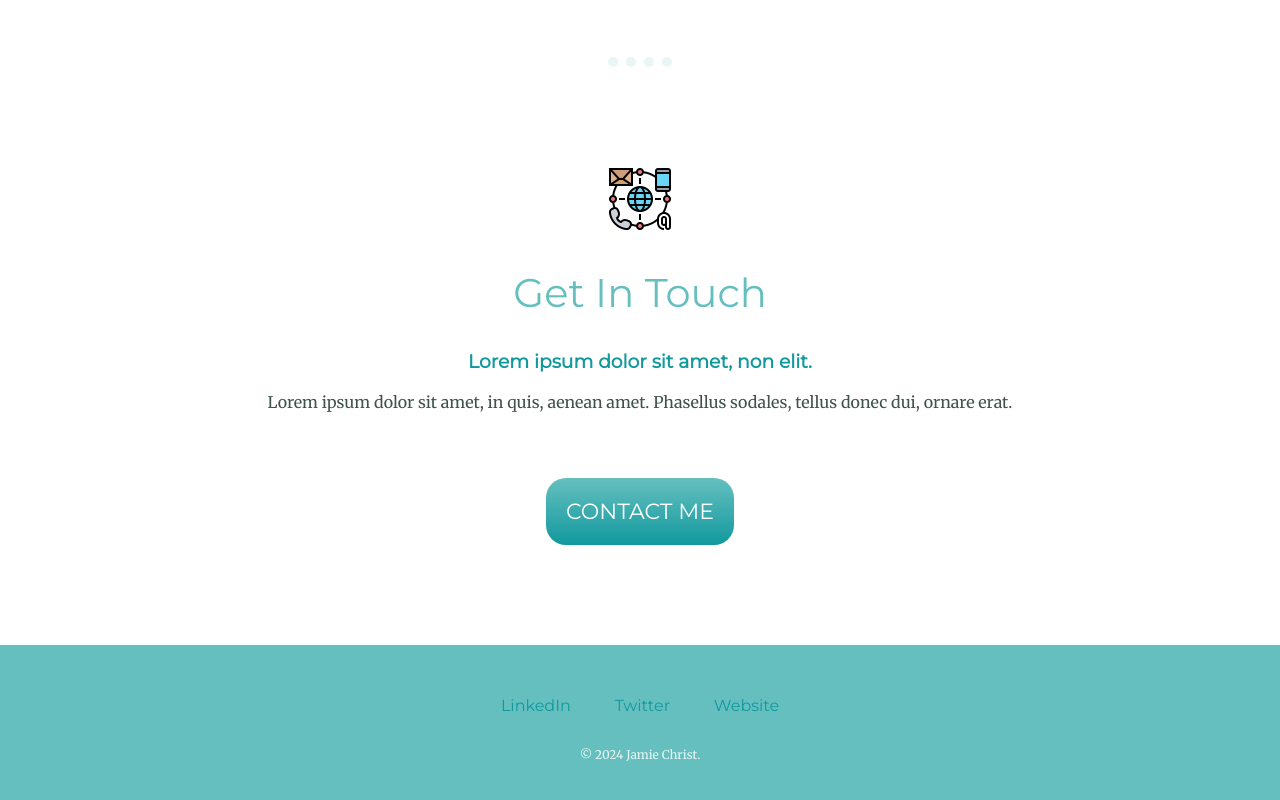
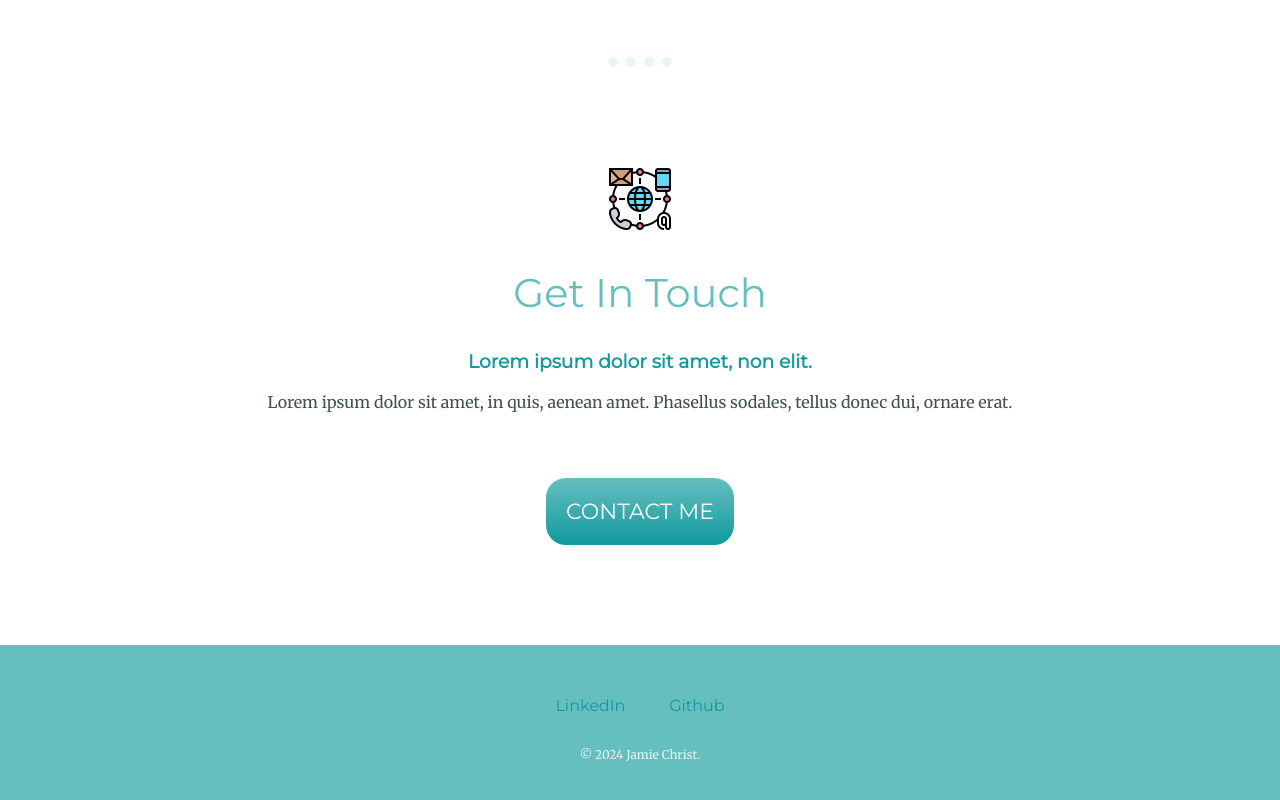
Before and after one commit to JamieChrist/CV, a plain HTML site: page index.html in a window 1280 px wide. Shown: the part 1896-2696 px from the top of the page. Drawn offline with Linux system fonts and the light colour scheme.

Commit message:
Update index.html

```diff
--- a/index.html
+++ b/index.html
@@ -50,8 +50,7 @@
 
   <div class="bottom-container">
     <a class="footer-link" href="https://www.linkedin.com/in/jamie-christ-605738160/" target="_blank">LinkedIn</a>
-    <a class="footer-link" href="https://twitter.com/Jamie_Chr" target="_blank">Twitter</a>
-    <a class="footer-link" href="https://jamiechrist.github.io/CV/" target="_blank">Website</a>
+    <a class="footer-link" href="https://github.com/JamieChrist" target="_blank">Github</a>
     <p class="copyright">© 2024 Jamie Christ.</p>
   </div>
 
```
